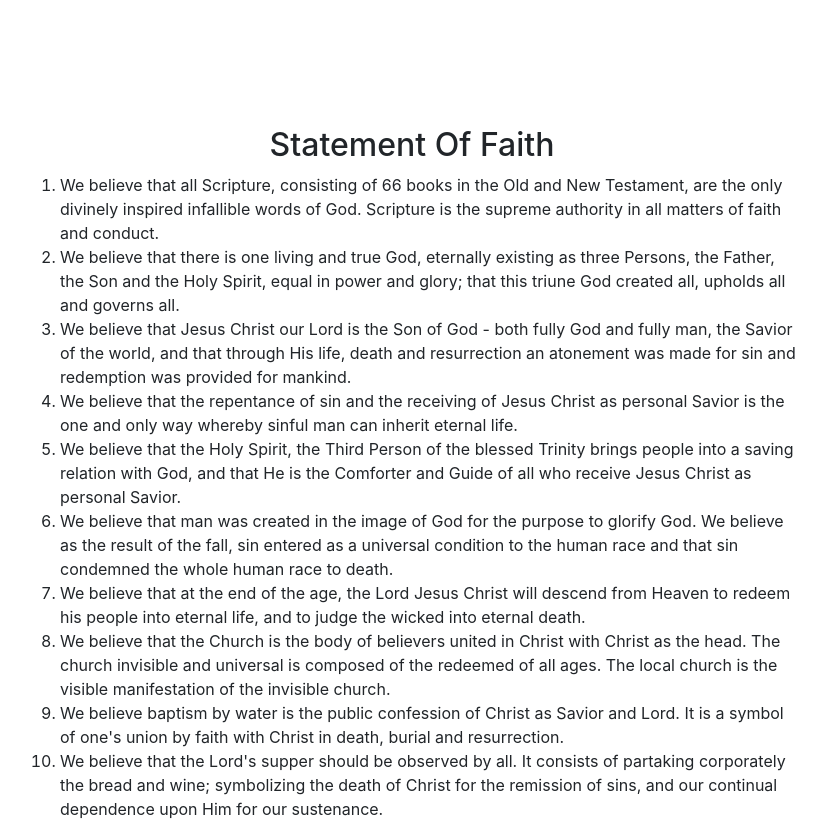
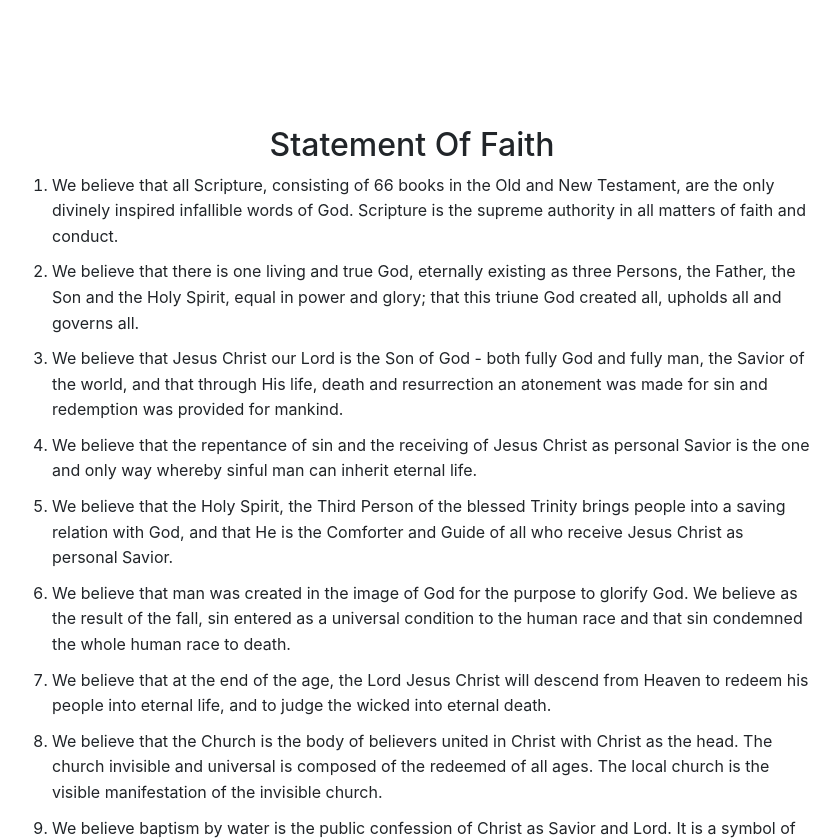
Before and after one commit to GalacticKnight/bccc, a React (Create React App) app: page / in a window 1280 px wide. Shown: the part 1211-2051 px from the top of the page, without its empty margins (228-1068 px from the left). Built offline with nearby package versions, Linux system fonts and the light colour scheme.

Commit message:
formatted sof so that it wont hit the edge of the screen on different viewports

```diff
--- a/src/components/HomePage/StatementOfFaith.jsx
+++ b/src/components/HomePage/StatementOfFaith.jsx
@@ -1,10 +1,10 @@
 import React from 'react';
-
+import '../static/SOF.css';
 
 const StatementOfFaith = () => {
     return (
         <section className='darkSection'>
-            <div className='aboutSummary'>
+            <div  className='aboutSummary'>
                 <h2 style={{textAlign:"center"}}>Statement Of Faith </h2>
                 <ol>
                     <li>We believe that all Scripture, consisting of 66 books in the Old and New Testament, are the only divinely inspired infallible words of God. Scripture is the supreme authority in all matters of faith and conduct.</li>
--- /dev/null
+++ b/src/components/static/SOF.css
@@ -0,0 +1,33 @@
+.aboutSummary {
+    width: 90%;
+    max-width: 800px;
+    margin: 0 auto;
+}
+
+.aboutSummary ol {
+    padding-left: 20px;
+    margin-bottom: 20px;
+}
+
+.aboutSummary ol li {
+    margin-bottom: 10px;
+    line-height: 1.6;
+}
+
+@media (min-width: 768px) {
+    .aboutSummary {
+        width: 80%;
+    }
+}
+    .aboutSummary ol {
+        padding-left: 30px;
+}
+
+@media (min-width: 1024px) {
+    .aboutSummary {
+        width: 70%;
+    }
+}
+    .aboutSummary ol {
+        padding-left: 40px;
+}
```
